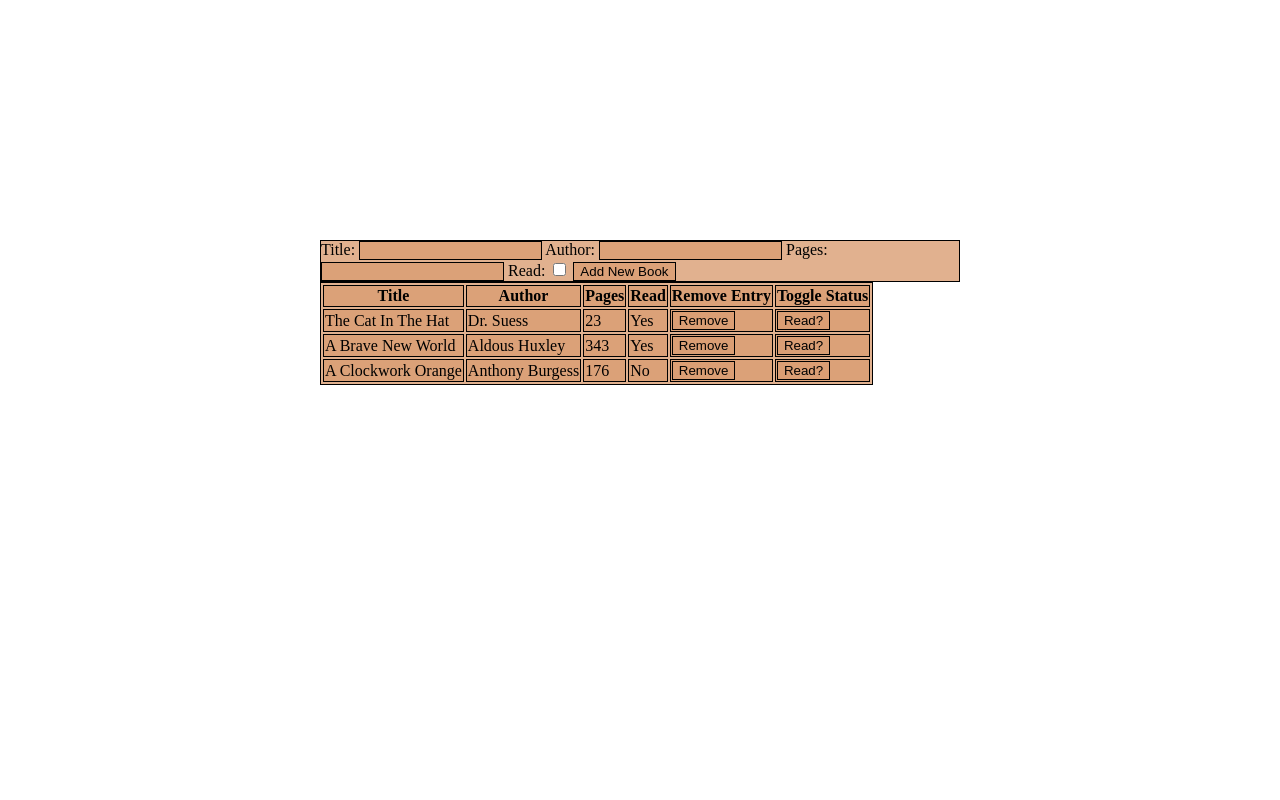
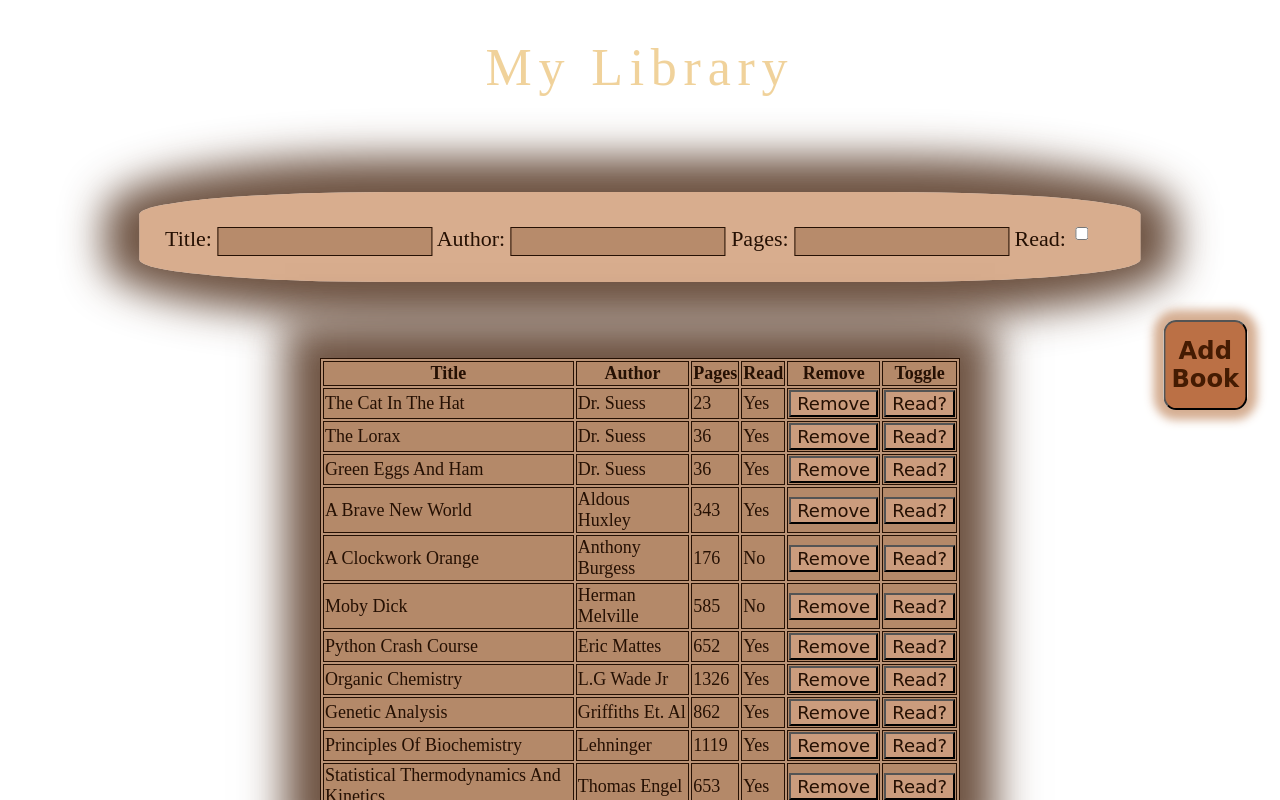
Before and after one commit to nima-m-git/my_library, a plain HTML site: page index.html in a window 1280 px wide. Drawn offline with Linux system fonts and the light colour scheme; a web font is replaced by a local one.

Commit message:
css design, layout, scroll table, fonts

```diff
--- a/index.html
+++ b/index.html
@@ -4,7 +4,9 @@
         <meta charset="utf-8" />
         <link rel='stylesheet' type='text/css' href='styles.css'>
     </head>
-
+    <header>
+        My Library
+    </header>
     <body>
         <table>
 
@@ -15,7 +17,7 @@
             Author: <input id='author'>
             Pages: <input id='pages'>
             Read: <input id='read' type='checkbox'>
-            <button type="submit" id='add-new-book' onclick="addBookToLibrary()">Add New Book</button>
+            <button type="submit" id='add-new-book' onclick="addBookToLibrary()">Add Book</button>
         </div>
     </body>
 
--- a/script.js
+++ b/script.js
@@ -8,11 +8,19 @@ const generateID = () => id++;
 
 
 //          Sample Books            \\
-let TCITH = new Book('the cat in the hat', 'dr. suess', '23', true),
-    ABNW = new Book('a brave new world', 'aldous huxley', '343', true),
-    ACO = new Book('a clockwork orange', 'anthony burgess', '176', false);
-myLibrary.push(TCITH, ABNW, ACO);
-
+myLibrary.push(
+    new Book('the cat in the hat', 'dr. suess', '23', true),
+    new Book('the lorax', 'dr. suess', 36, true),
+    new Book('green eggs and ham', 'dr. suess', '36', true),
+    new Book('a brave new world', 'aldous huxley', '343', true),
+    new Book('a clockwork orange', 'anthony burgess', '176', false),
+    new Book('moby dick', 'herman melville', 585, false),
+    new Book('python crash course', 'eric mattes', 652, true),
+    new Book('Organic Chemistry', 'L.G wade jr', 1326, true),
+    new Book('genetic analysis', 'griffiths et. al', 862, true),
+    new Book('principles of biochemistry', 'lehninger', 1119, true),
+    new Book('statistical thermodynamics and kinetics', 'thomas engel', 653, true),
+    );
 
 //          Book Constructor            \\
 function Book(title, author, pages, read){
@@ -56,7 +64,7 @@ function resetForm(){
 
 function generateTableHead() {
     let headers = Object.keys(myLibrary[0]);
-    headers.push('Remove Entry', 'Toggle Status');
+    headers.push('Remove', 'Toggle');
     headers.splice(headers.indexOf('id'),1);
 
     let thead = table.createTHead();
--- a/styles.css
+++ b/styles.css
@@ -4,19 +4,99 @@
     -moz-background-size: cover;
     -o-background-size: cover;
     background-size: cover;
+    text-transform: capitalize;
+    color: rgb(37, 16, 3);
+
 }
 
-table, th, td , button, #new-book, input {
-    border: 1px solid rgb(0, 0, 0);
-    color: rgb(0, 0, 0);
-    background: rgba(218, 158, 115, 0.801);
-    text-transform: capitalize;
+@font-face{
+    font-family: 'midieval';
+    src: url('static/magnificent_2/Magnificent\ Personal\ Use.ttf');
+}
+
+header {
+    font-size: 52px;
+    color: rgba(238, 205, 143, 0.89);
+    margin: auto;
+    padding-top: 30px;
+    font-family: midieval;
+    letter-spacing: 0.13em;
+}
+
+table, th, td , input {
+    border: 1px solid rgb(37, 16, 3);
+    background: rgba(180, 136, 104, 0.897);
 }
 
 body {
+    display: flex;
+}
+
+#new-book {
     position: fixed;
     margin: auto;
     left: 50%;
-    top: 30%;
+    top: 15vw;
     transform: translate(-50%);
+    font-size: 22px;
+    width: 950px;
+    box-shadow: 0 0 40px 35px rgba(75, 42, 21, 0.808);
+    border-radius: 25%;
+    padding: 2%;
+    font-family: 'midieval';
+    background: rgba(201, 141, 98, 0.719);
+    display: block;
 }
+
+table {
+    display: block;
+    position: fixed;
+    margin: auto;
+    left: 50%;
+    top: 28vw;
+    transform: translate(-50%);
+    width: auto;
+    max-height: 50vw;
+    overflow: auto;
+    table-layout: auto;
+    font-size: 18px;
+    box-shadow: 0 0 40px 35px rgba(75, 42, 21, 0.808);
+}
+
+button {
+    font-size: 18px;
+    font-family: Apple Chancery, cursive;
+    background: rgba(206, 160, 128, 0.856);
+}
+
+#add-new-book {
+    position: fixed;
+    top: 10vw;
+    left: 80vw;
+    border-radius: 15%;
+    height: 100%;
+    background-color:rgba(177, 91, 42, 0.87);
+    box-shadow: 0 0 10px 10px rgba(206, 160, 128, 0.856);
+    font-size: 1.1em;
+    font-weight: bold;
+    color: rgb(68, 27, 2);
+}
+
+button:hover {
+    background-color: rgba(173, 144, 123, 0.842);
+}
+
+button:active {
+    transform: scale(0.9);
+}
+
+table button {
+    width: 100%;
+}
+
+input {
+    height: 25px;
+    font-size: 16px;
+    font-family: 'Courier New', Courier, monospace;
+    font-weight: bold;
+}
```
